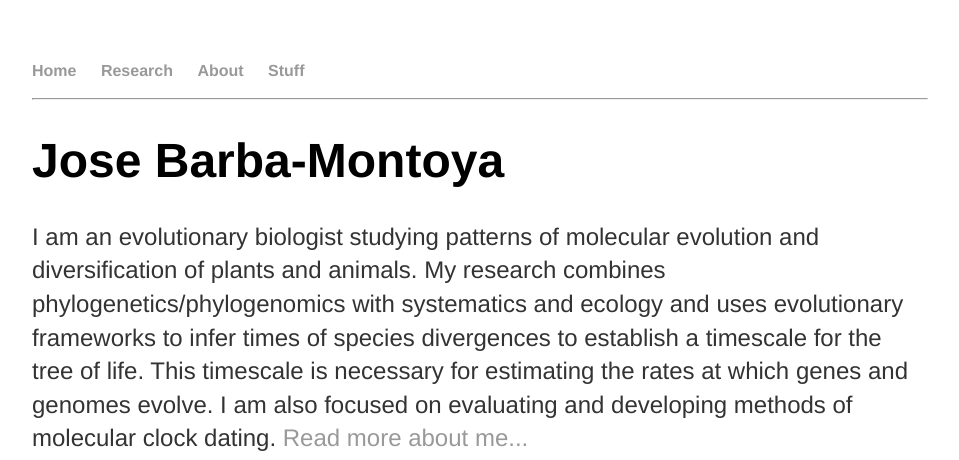
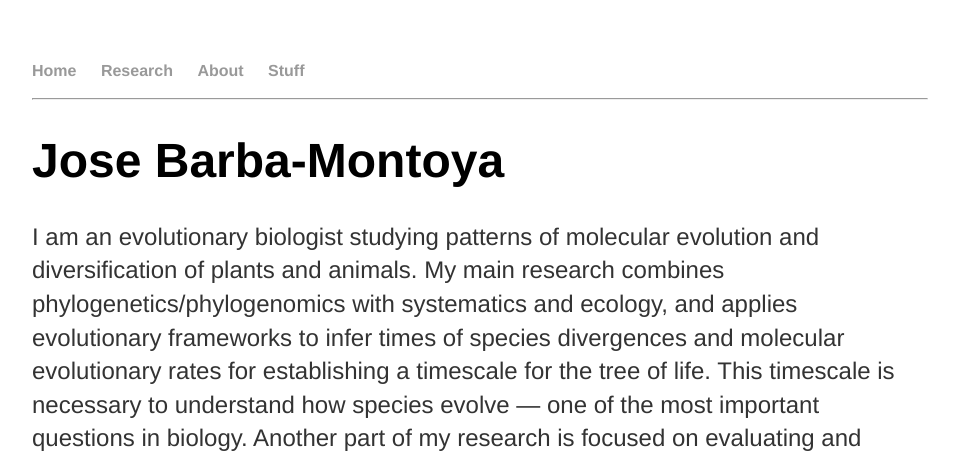
Before and after one commit to josebarbamontoya/josebarbamontoya.github.io, a Jekyll site: the page built from index.html, in a window 1280 px wide. Shown: the top 460 px of the page, without its empty margins (160-1119 px from the left). Built offline with Jekyll 4.4.1, drawn with Linux system fonts in a browser that asks for light colours; some of the changed text lies outside the part shown.

Commit message:
Update index.html

```diff
--- a/index.html
+++ b/index.html
@@ -4,6 +4,6 @@
 ---
 <div class="blurb">
 	<h1>Jose Barba-Montoya</h1>
-	<p>I am an evolutionary biologist studying patterns of molecular evolution and diversification of plants and animals. My research combines phylogenetics/phylogenomics with systematics and ecology and uses evolutionary frameworks to infer times of species divergences to establish a timescale for the tree of life. This timescale is necessary for estimating the rates at which genes and genomes evolve. I am also focused on evaluating and developing methods of molecular clock dating</em>. <a href="/about">Read more about me...</a></p>
+	<p>I am an evolutionary biologist studying patterns of molecular evolution and diversification of plants and animals. My main research combines phylogenetics/phylogenomics with systematics and ecology, and applies evolutionary frameworks to infer times of species divergences and molecular evolutionary rates for establishing a timescale for the tree of life. This timescale is necessary to understand how species evolve — one of the most important questions in biology. Another part of my research is focused on evaluating and developing methods of molecular clock dating and phylogenomics. Analysis of large-scale genomic data for evaluation of evolutionary hypothesis is also a part of my research</em>. <a href="/about">Read more about me...</a></p>
 	<p style="text-align:center;"><img src="img/photo1.jpg" height="350" width="460"></p>
 </div><!-- /.blurb -->
```
